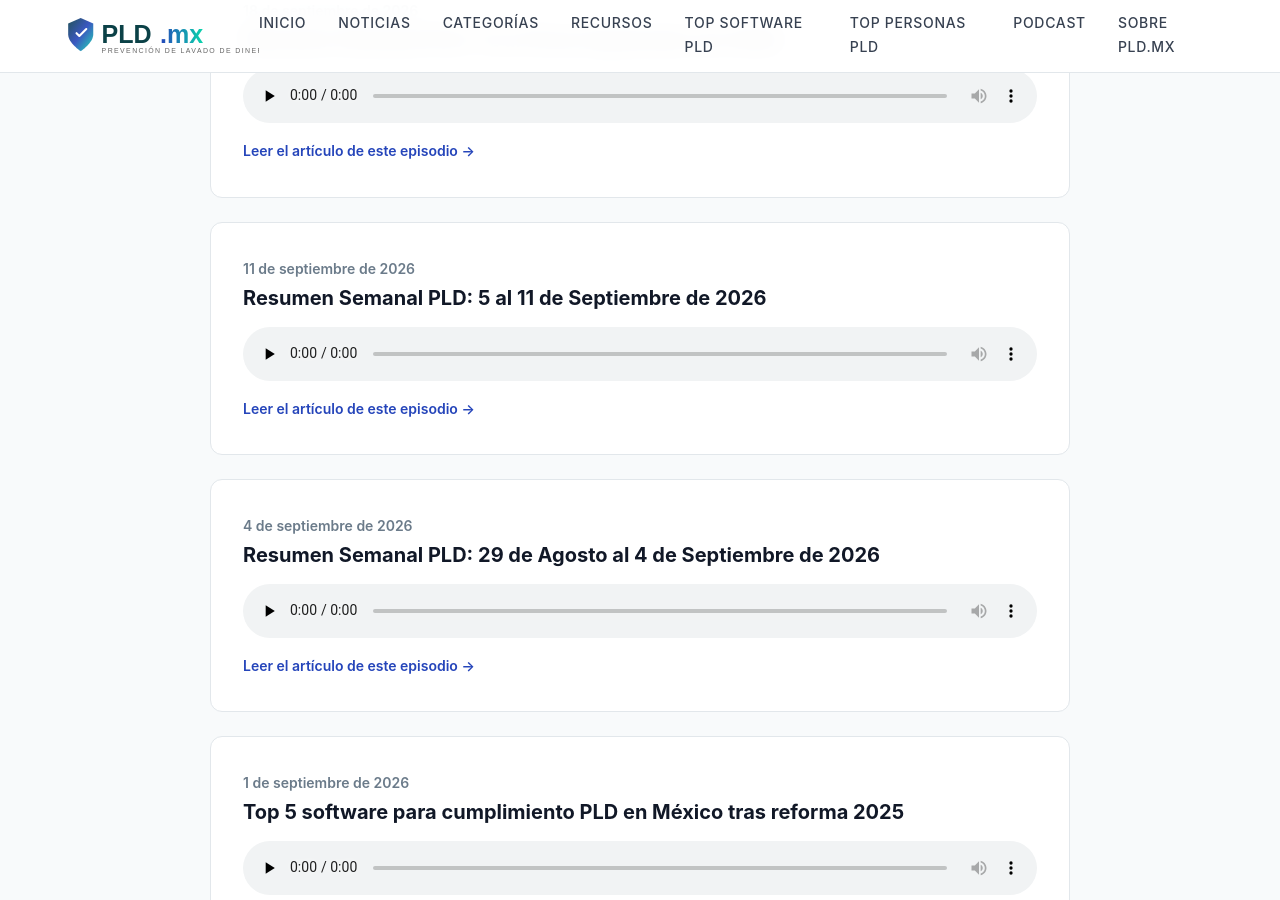
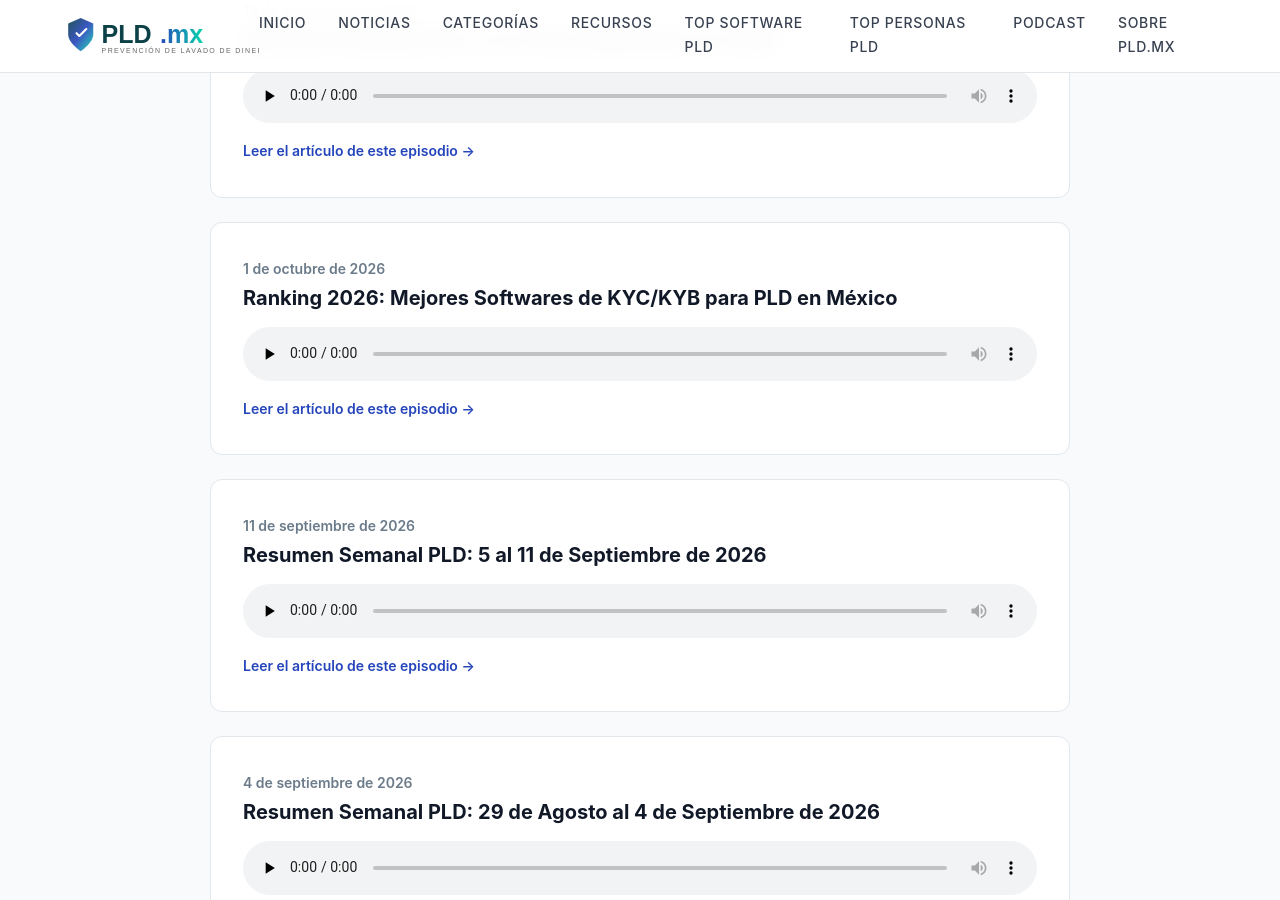
Before and after one commit to jovenjuanpirami/pld.mx, a Jekyll site: the page built from pages/podcast.html, in a window 1280 px wide and 900 px high, scrolled down 871 px. Built offline with Jekyll 4.4.1, drawn with Linux system fonts in a browser that asks for light colours; some web fonts are replaced.

Commit message:
Track monthly highlight podcast episode

```diff
--- a/_data/podcast_episodes.json
+++ b/_data/podcast_episodes.json
@@ -131,6 +131,12 @@
     "published_at": "2026-09-11T11:00:00.000-04:00",
     "title": "Resumen Semanal PLD: 5 al 11 de Septiembre de 2026"
   },
+  "2026-09-16-ranking-2026-mejores-softwares-de-kyckyb-para-pld-en-mexico": {
+    "audio_url": "https://www.buzzsprout.com/2617719/episodes/19896166-ranking-2026-mejores-softwares-de-kyc-kyb-para-pld-en-mexico.mp3",
+    "buzzsprout_id": 19896166,
+    "published_at": "2026-10-01T15:00:00.000-04:00",
+    "title": "Ranking 2026: Mejores Softwares de KYC/KYB para PLD en México"
+  },
   "2026-09-18-resumen-semanal-pld": {
     "audio_url": "https://www.buzzsprout.com/2617719/episodes/19827092-resumen-semanal-pld-12-al-18-de-septiembre-de-2026.mp3",
     "buzzsprout_id": 19827092,
```
